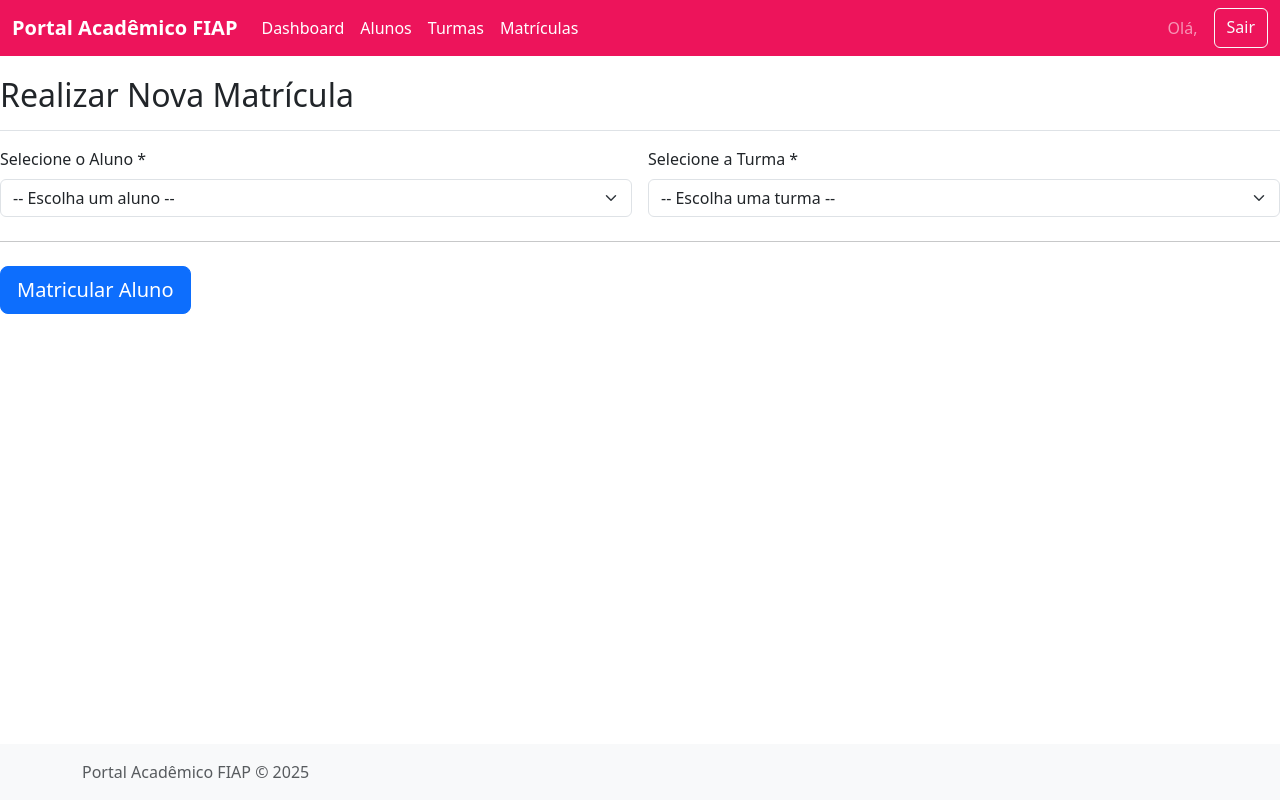
After one commit to julioc-barros/PortalAcademico-FIAP, a PHP site: template src/View/matricula/form.php in a window 1280 px wide. The commit adds this page. Run offline with PHP 8.4, Linux system fonts and the light colour scheme; the template is opened without the code that fills it, so the values that code supplies are empty; some libraries are stand-ins or nearby versions.

Commit message:
Criando tela de matriculas

```diff
--- /dev/null
+++ b/src/View/matricula/form.php
@@ -0,0 +1,43 @@
+<?php require __DIR__ . '/../template/header.php'; // Inclui o topo ?>
+
+<div class="d-flex justify-content-between flex-wrap flex-md-nowrap align-items-center pt-3 pb-2 mb-3 border-bottom">
+   <h1 class="h2">Realizar Nova Matrícula</h1>
+</div>
+
+<form action="<?= APP_URL ?>/matriculas/salvar" method="POST">
+
+   <input type="hidden" name="csrf_token" value="<?= htmlspecialchars($csrfToken); ?>">
+
+   <div class="row g-3">
+
+      <div class="col-md-6">
+         <label for="aluno_id" class="form-label">Selecione o Aluno *</label>
+         <select id="aluno_id" name="aluno_id" class="form-select" required>
+            <option value="" disabled selected>-- Escolha um aluno --</option>
+            <?php foreach ($alunos as $aluno): ?>
+               <option value="<?= htmlspecialchars($aluno->id); ?>">
+                  <?= htmlspecialchars($aluno->nome); ?> (CPF: <?= htmlspecialchars($aluno->cpf); ?>)
+               </option>
+            <?php endforeach; ?>
+         </select>
+      </div>
+
+      <div class="col-md-6">
+         <label for="turma_id" class="form-label">Selecione a Turma *</label>
+         <select id="turma_id" name="turma_id" class="form-select" required>
+            <option value="" disabled selected>-- Escolha uma turma --</option>
+            <?php foreach ($turmas as $turma): ?>
+               <option value="<?= htmlspecialchars($turma->id); ?>">
+                  <?= htmlspecialchars($turma->nome); ?>
+               </option>
+            <?php endforeach; ?>
+         </select>
+      </div>
+   </div>
+
+   <hr class="my-4">
+
+   <button class="btn btn-primary btn-lg" type="submit">Matricular Aluno</button>
+</form>
+
+<?php require __DIR__ . '/../template/footer.php'; ?>
```
Also changed, not shown: src/Controller/MatriculaController.php (added, +65 -0 lines), src/Repository/MatriculaRepository.php (added, +40 -0 lines), src/routes.php (+9 -0 lines).
